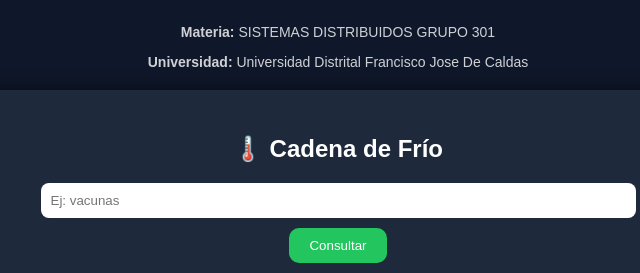
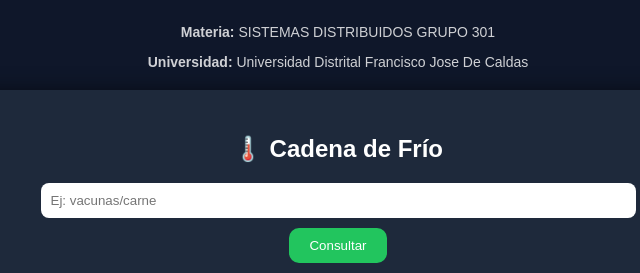
Before and after one commit to GlehisonWRG17/cadena-frio-web, a plain HTML site: page index.html in a window 1280 px wide. Shown: the top 273 px of the page, 302-942 px from the left. Drawn offline with Linux system fonts and the light colour scheme.

Commit message:
Modificaciones finales frontend

```diff
--- a/index.html
+++ b/index.html
@@ -217,7 +217,7 @@
     <div class="card">
         <h2>🌡️ Cadena de Frío</h2>
 
-        <input type="text" id="producto" placeholder="Ej: vacunas">
+        <input type="text" id="producto" placeholder="Ej: vacunas/carne">
         <br>
         <button onclick="consultar()">Consultar</button>
 
```
